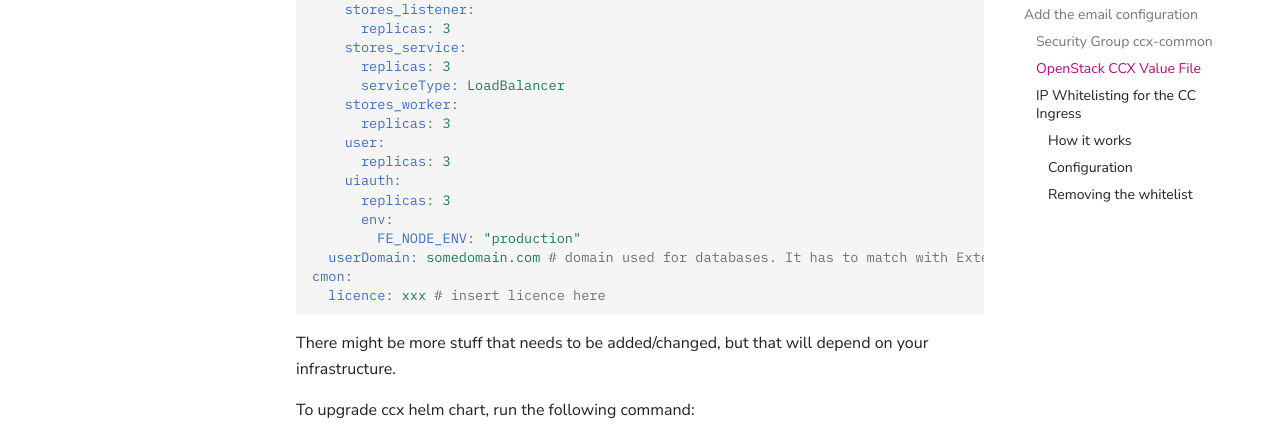
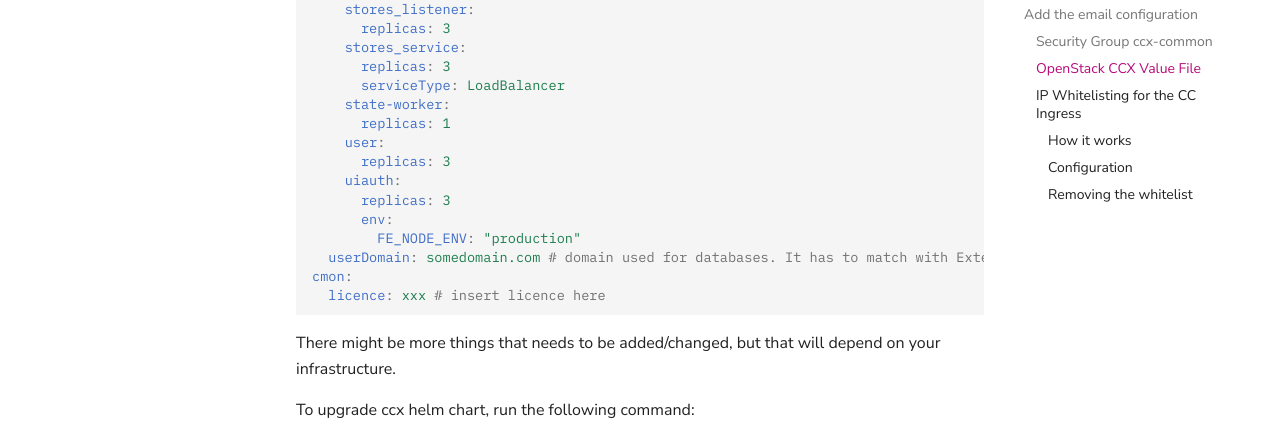
Before and after one commit to severalnines/ccx-docs, an MkDocs documentation site: the page built from docs/admin/Day2/Upgrading-to-be-production-ready.md, in a window 1280 px wide and 900 px high, scrolled down 10272 px. Shown: the part 165-605 px from the top of the window. Built offline with MkDocs 1.6.1 and Material for MkDocs 9.7.7, drawn with Linux system fonts in a browser that asks for light colours; comment, search, counter and statistics services are not loaded.

Commit message:
update doc

````diff
--- a/docs/admin/Day2/Upgrading-to-be-production-ready.md
+++ b/docs/admin/Day2/Upgrading-to-be-production-ready.md
@@ -494,8 +494,8 @@ ccx:
     stores_service:
       replicas: 3
       serviceType: LoadBalancer
-    stores_worker:
-      replicas: 3
+    state-worker:
+      replicas: 1
     user:
       replicas: 3
     uiauth:
@@ -507,7 +507,7 @@ cmon:
   licence: xxx # insert licence here
 ```
 
-There might be more stuff that needs to be added/changed, but that will depend on your infrastructure.
+There might be more things that needs to be added/changed, but that will depend on your infrastructure.
 
 To upgrade ccx helm chart, run the following command:
 ```
````
